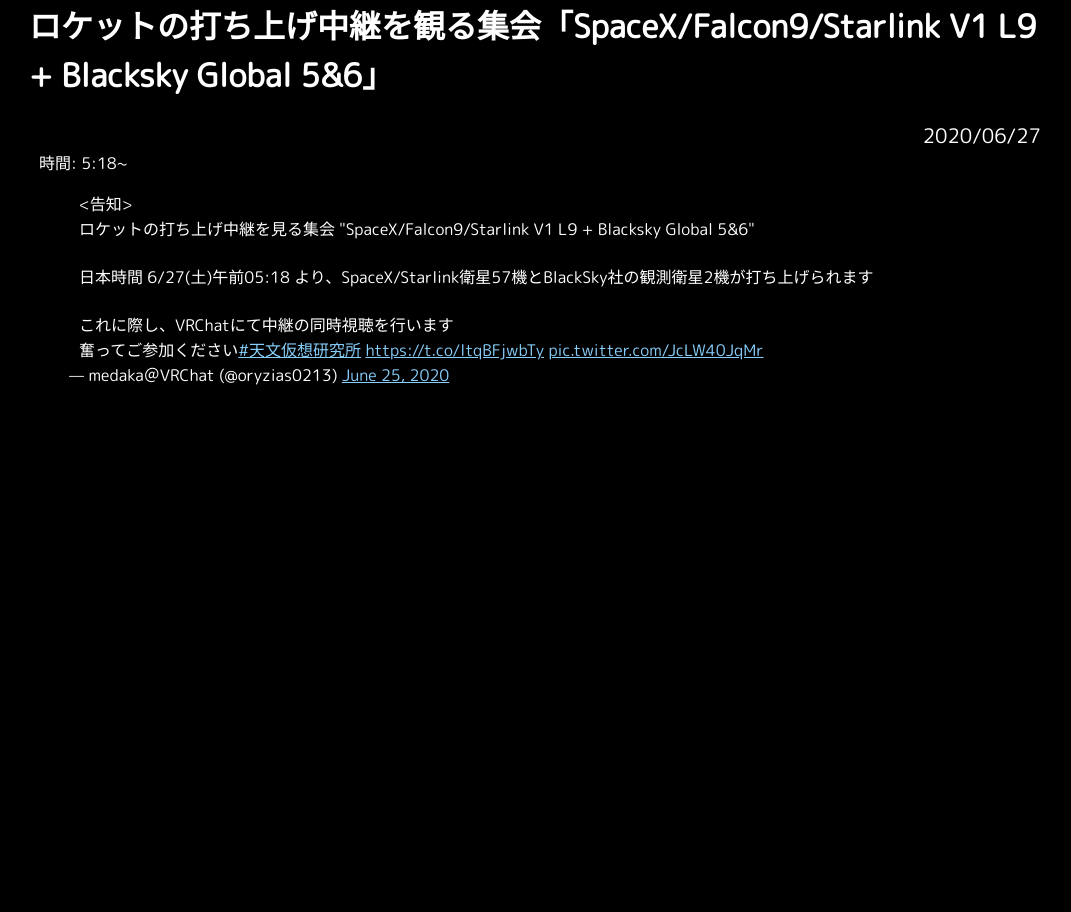
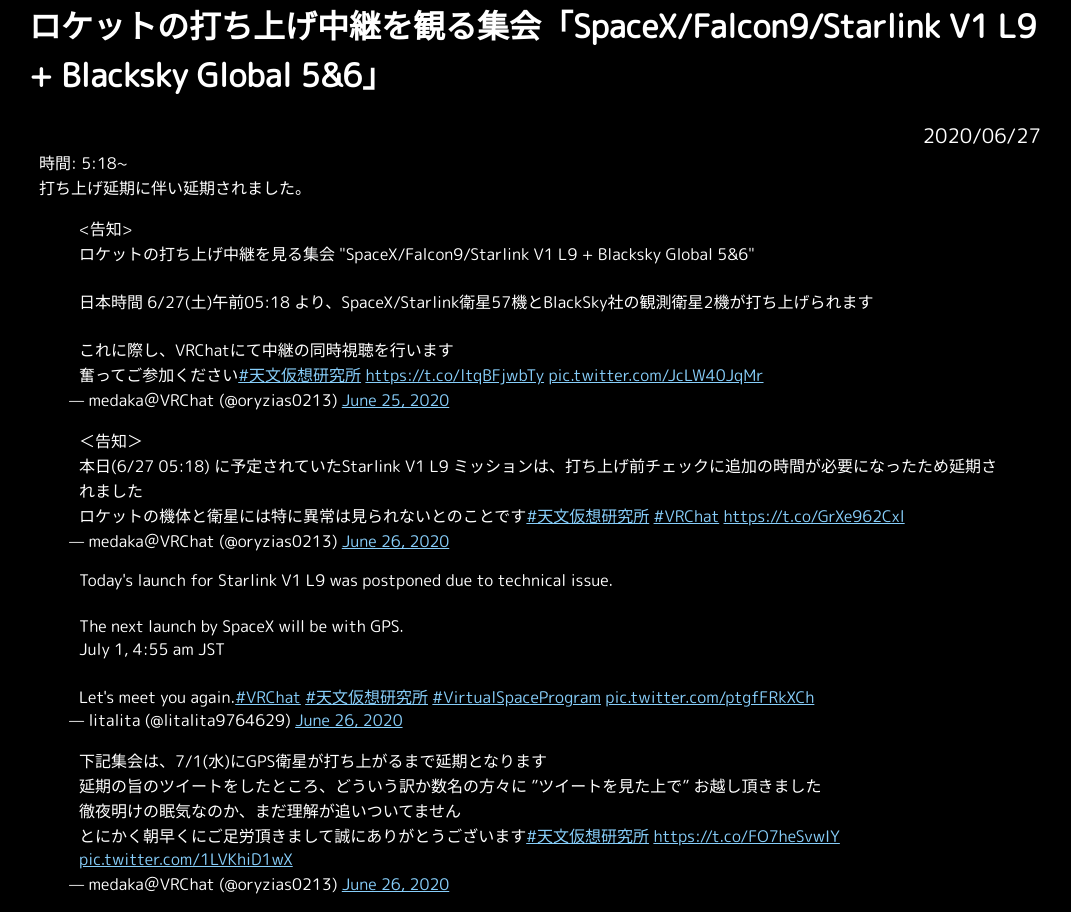
Before and after one commit to VirtualSpaceProgram/VirtualSpaceProgram.github.io, a Jekyll site: the page built from _posts/2020-06-27-spacex.md, in a window 1280 px wide. Shown: the part 149-1061 px from the top of the page, without its empty margins (105-1176 px from the left). Built offline with Jekyll 4.4.1, drawn with Linux system fonts in a browser that asks for light colours; comment, search, counter and statistics services are not loaded; before the commit the page ends 900 px from its top, so only the background shows below that.

Commit message:
Update: イベント延期のお知らせ

```diff
--- a/_posts/2020-06-27-spacex.md
+++ b/_posts/2020-06-27-spacex.md
@@ -6,4 +6,12 @@
 
 時間: 5:18~
 
+打ち上げ延期に伴い延期されました。
+
 <blockquote class="twitter-tweet" data-theme="dark"><p lang="ja" dir="ltr">&lt;告知&gt;<br>ロケットの打ち上げ中継を見る集会 &quot;SpaceX/Falcon9/Starlink V1 L9 + Blacksky Global 5&amp;6&quot;<br><br>日本時間 6/27(土)午前05:18 より、SpaceX/Starlink衛星57機とBlackSky社の観測衛星2機が打ち上げられます<br><br>これに際し、VRChatにて中継の同時視聴を行います<br>奮ってご参加ください<a href="https://twitter.com/hashtag/%E5%A4%A9%E6%96%87%E4%BB%AE%E6%83%B3%E7%A0%94%E7%A9%B6%E6%89%80?src=hash&amp;ref_src=twsrc%5Etfw">#天文仮想研究所</a> <a href="https://t.co/ltqBFjwbTy">https://t.co/ltqBFjwbTy</a> <a href="https://t.co/JcLW40JqMr">pic.twitter.com/JcLW40JqMr</a></p>&mdash; medaka＠VRChat (@oryzias0213) <a href="https://twitter.com/oryzias0213/status/1276209719216975873?ref_src=twsrc%5Etfw">June 25, 2020</a></blockquote> <script async src="https://platform.twitter.com/widgets.js" charset="utf-8"></script>
+
+<blockquote class="twitter-tweet" data-theme="dark"><p lang="ja" dir="ltr">＜告知＞<br>本日(6/27 05:18) に予定されていたStarlink V1 L9 ミッションは、打ち上げ前チェックに追加の時間が必要になったため延期されました<br>ロケットの機体と衛星には特に異常は見られないとのことです<a href="https://twitter.com/hashtag/%E5%A4%A9%E6%96%87%E4%BB%AE%E6%83%B3%E7%A0%94%E7%A9%B6%E6%89%80?src=hash&amp;ref_src=twsrc%5Etfw">#天文仮想研究所</a> <a href="https://twitter.com/hashtag/VRChat?src=hash&amp;ref_src=twsrc%5Etfw">#VRChat</a> <a href="https://t.co/GrXe962Cxl">https://t.co/GrXe962Cxl</a></p>&mdash; medaka＠VRChat (@oryzias0213) <a href="https://twitter.com/oryzias0213/status/1276586160471461890?ref_src=twsrc%5Etfw">June 26, 2020</a></blockquote> <script async src="https://platform.twitter.com/widgets.js" charset="utf-8"></script>
+
+<blockquote class="twitter-tweet" data-theme="dark"><p lang="en" dir="ltr">Today&#39;s launch for Starlink V1 L9 was postponed due to technical issue.<br><br>The next launch by SpaceX will be with GPS.<br>July 1, 4:55 am JST<br><br>Let&#39;s meet you again.<a href="https://twitter.com/hashtag/VRChat?src=hash&amp;ref_src=twsrc%5Etfw">#VRChat</a> <a href="https://twitter.com/hashtag/%E5%A4%A9%E6%96%87%E4%BB%AE%E6%83%B3%E7%A0%94%E7%A9%B6%E6%89%80?src=hash&amp;ref_src=twsrc%5Etfw">#天文仮想研究所</a> <a href="https://twitter.com/hashtag/VirtualSpaceProgram?src=hash&amp;ref_src=twsrc%5Etfw">#VirtualSpaceProgram</a> <a href="https://t.co/ptgfFRkXCh">pic.twitter.com/ptgfFRkXCh</a></p>&mdash; litalita (@litalita9764629) <a href="https://twitter.com/litalita9764629/status/1276618457396547584?ref_src=twsrc%5Etfw">June 26, 2020</a></blockquote> <script async src="https://platform.twitter.com/widgets.js" charset="utf-8"></script>
+
+<blockquote class="twitter-tweet" data-theme="dark"><p lang="ja" dir="ltr">下記集会は、7/1(水)にGPS衛星が打ち上がるまで延期となります<br>延期の旨のツイートをしたところ、どういう訳か数名の方々に ”ツイートを見た上で” お越し頂きました<br>徹夜明けの眠気なのか、まだ理解が追いついてません<br>とにかく朝早くにご足労頂きまして誠にありがとうございます<a href="https://twitter.com/hashtag/%E5%A4%A9%E6%96%87%E4%BB%AE%E6%83%B3%E7%A0%94%E7%A9%B6%E6%89%80?src=hash&amp;ref_src=twsrc%5Etfw">#天文仮想研究所</a> <a href="https://t.co/FO7heSvwIY">https://t.co/FO7heSvwIY</a> <a href="https://t.co/1LVKhiD1wX">pic.twitter.com/1LVKhiD1wX</a></p>&mdash; medaka＠VRChat (@oryzias0213) <a href="https://twitter.com/oryzias0213/status/1276618759944339458?ref_src=twsrc%5Etfw">June 26, 2020</a></blockquote> <script async src="https://platform.twitter.com/widgets.js" charset="utf-8"></script>
```
